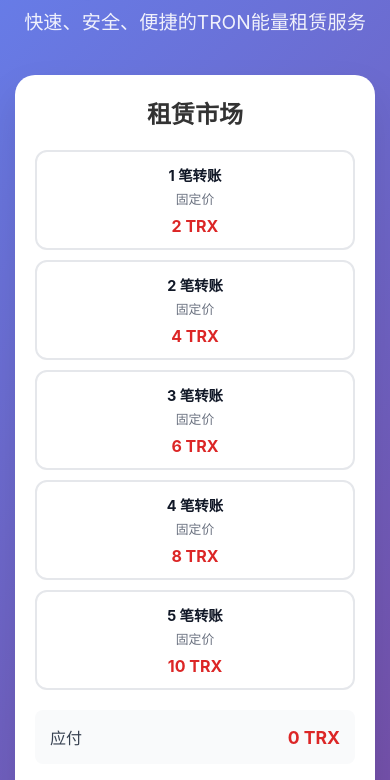
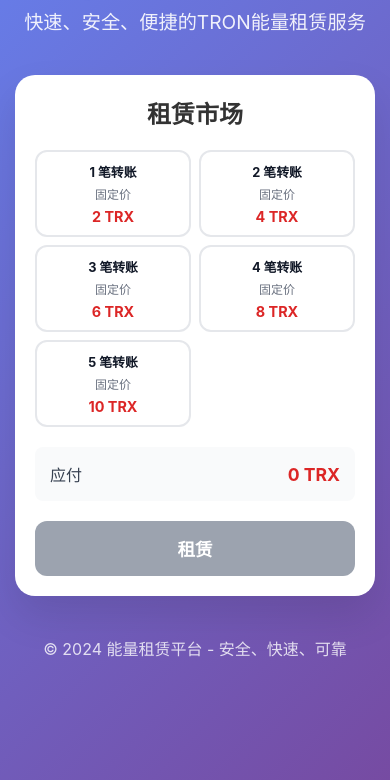
Before and after one commit to amylee850608/newtrx, a plain HTML site: page index.html in a window 390 px wide. Shown: the part 64-844 px from the top of the page. Drawn offline with nearby package versions, Linux system fonts and the light colour scheme; a script that the page names is missing.

Commit message:
Update index.html

```diff
--- a/index.html
+++ b/index.html
@@ -293,19 +293,35 @@
 
             .energy-options {
                 grid-template-columns: repeat(2, 1fr);
-                gap: 10px;
+                gap: 12px;
             }
 
             .energy-option {
                 padding: 12px;
+                min-height: 80px;
+                display: flex;
+                align-items: center;
+                justify-content: center;
+            }
+
+            .option-content {
+                width: 100%;
+                text-align: center;
             }
 
             .option-title {
                 font-size: 0.9rem;
+                margin-bottom: 4px;
+            }
+
+            .option-subtitle {
+                font-size: 0.75rem;
+                margin-bottom: 6px;
             }
 
             .option-price {
                 font-size: 1rem;
+                font-weight: bold;
             }
 
             .wallet-info {
@@ -316,7 +332,20 @@
 
         @media (max-width: 480px) {
             .energy-options {
-                grid-template-columns: 1fr;
+                grid-template-columns: repeat(2, 1fr);
+                gap: 8px;
+            }
+
+            .energy-option {
+                padding: 10px;
+            }
+
+            .option-title {
+                font-size: 0.8rem;
+            }
+
+            .option-price {
+                font-size: 0.9rem;
             }
         }
     </style>
```
